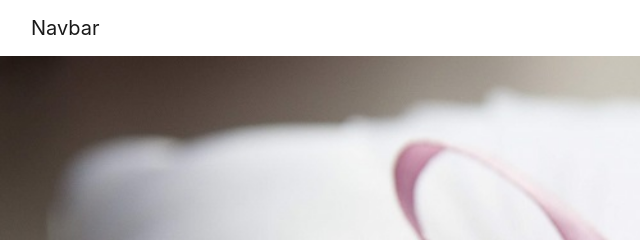
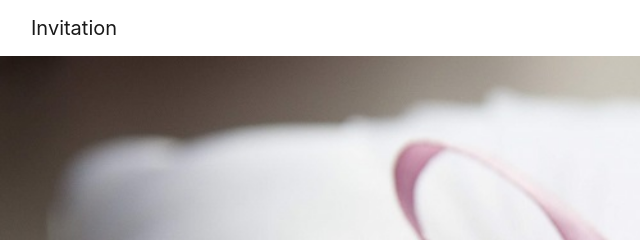
Before and after one commit to OlivierDjatchue/MichelleetArnand, a plain HTML site: page index.html in a window 1280 px wide. Shown: the top 240 px of the page, 0-640 px from the left. Drawn offline with nearby package versions, Linux system fonts and the light colour scheme.

Commit message:
changer Brand

```diff
--- a/index.html
+++ b/index.html
@@ -18,7 +18,7 @@
     <body>
         <div class="container-fluid">
             <nav class="navbar navbar-expand-lg navbar-light">
-                <a class="navbar-brand" href="#">Navbar</a>
+                <a class="navbar-brand" href="#">Invitation</a>
                 <button class="navbar-toggler" type="button" data-toggle="collapse" data-target="#navbarNav" aria-controls="navbarNav" aria-expanded="false" aria-label="Toggle navigation">
                     <span class="navbar-toggler-icon"></span>
                 </button>
```
